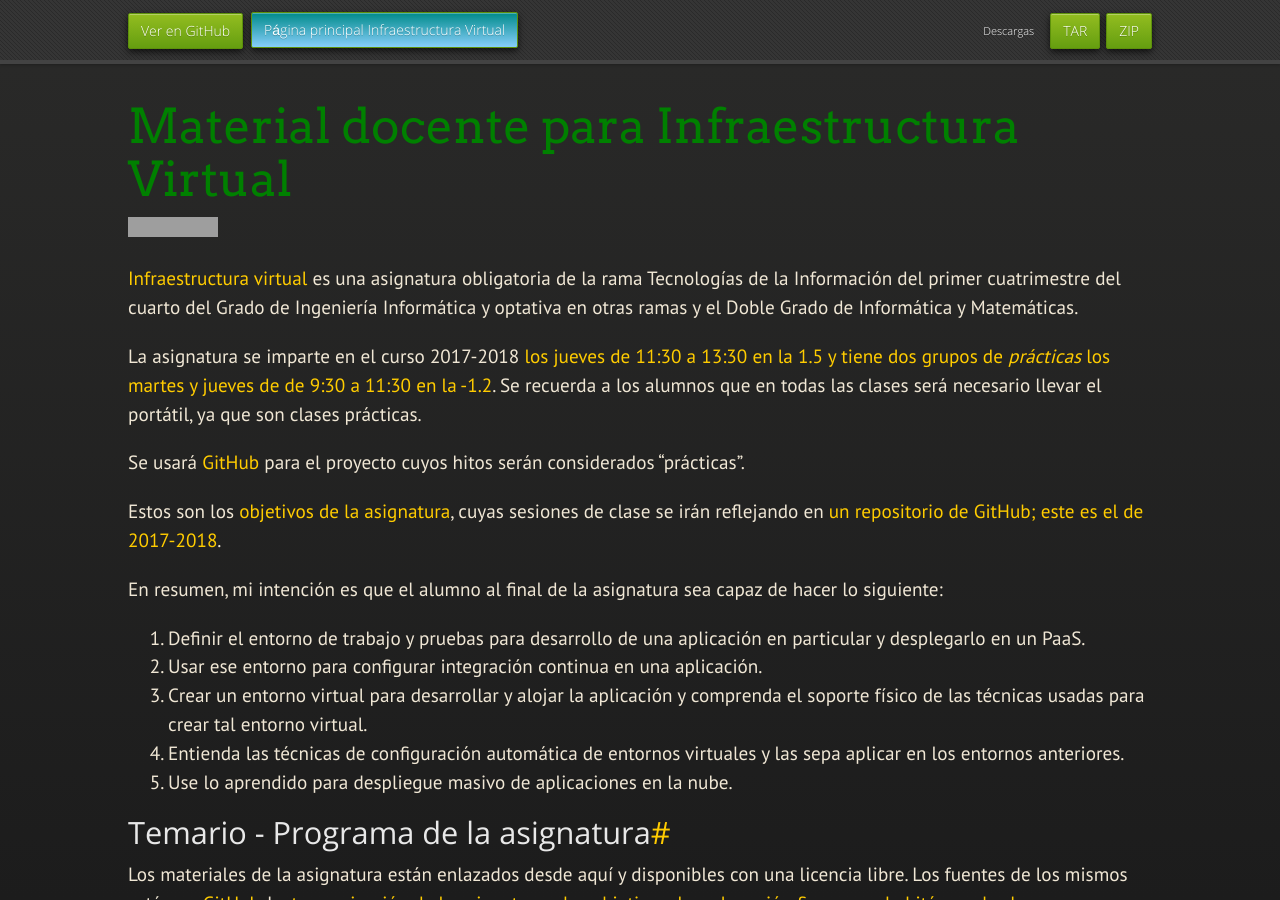
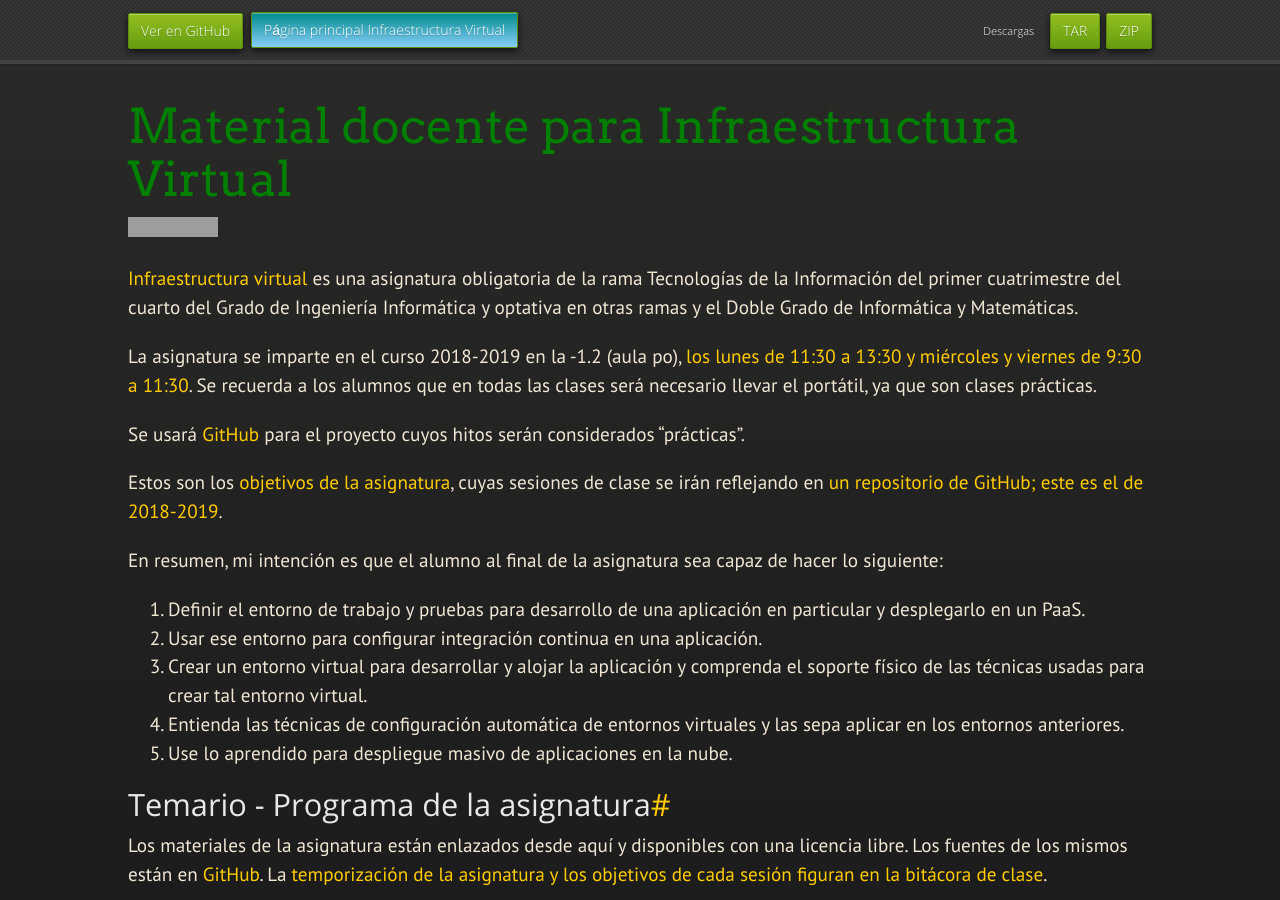
Before and after one commit to JJ/IV, a Jekyll site: the page built from index.md, in a window 1280 px wide and 900 px high. Built offline with Jekyll 4.4.1, drawn with Linux system fonts in a browser that asks for light colours; nearby versions of some CDN libraries; some web fonts are replaced; our own code applies the rules of GitHub Pages for plain Markdown files; grey boxes are pictures that could not be loaded.

Commit message:
Sync index.md de master a gh-pages

```diff
--- a/index.md
+++ b/index.md
@@ -7,20 +7,19 @@
 
 [![Build Status](https://travis-ci.org/JJ/IV.svg?branch=master)](https://travis-ci.org/JJ/IV)
 
-[Infraestructura virtual](http://grados.ugr.es/informatica/pages/infoacademica/guias_docentes/espti/infraestructuravirtual)
+[Infraestructura virtual](http://grados.ugr.es/informatica/pages/infoacademica/guias_docentes/curso_actual/cuarto/tecnologiasdelainformacion/gii_infraestructura_virtual_20172018_firmada)
 es una asignatura obligatoria de la rama Tecnologías de la Información
 del primer cuatrimestre del cuarto del Grado de Ingeniería
 Informática y optativa en otras ramas y el Doble Grado de Informática
 y Matemáticas.
 
-La asignatura se imparte en el curso 2017-2018 [los jueves de 11:30 a
-13:30 en la 1.5 y tiene dos grupos de *prácticas* los martes y jueves de de 9:30 a 11:30 en la -1.2](http://etsiit.ugr.es/pages/calendario_academico/horarios1718/horariosgii1718/!/download).
+La asignatura se imparte en el curso 2018-2019 en la -1.2 (aula po), [los lunes de 11:30 a 13:30 y miércoles y viernes de 9:30 a 11:30](http://etsiit.ugr.es/pages/calendario_academico/horarios-curso-20182019/horariosgii1819).
 Se recuerda a los alumnos que en todas las clases será necesario llevar el portátil, ya que son clases prácticas.
 
 Se usará
 [GitHub](http://github.com) para el proyecto cuyos hitos serán considerados "prácticas".
 
-Estos son los [objetivos de la asignatura](documentos/objetivos), cuyas sesiones de clase se irán reflejando en [un repositorio de GitHub; este es el de 2017-2018](https://github.com/JJ/IV-17-18).
+Estos son los [objetivos de la asignatura](documentos/objetivos), cuyas sesiones de clase se irán reflejando en [un repositorio de GitHub; este es el de 2018-2019](https://github.com/JJ/IV-18-19).
 
 En resumen, mi intención es que el alumno al final de la asignatura sea capaz de hacer lo siguiente:
 
@@ -36,7 +35,7 @@
 Los materiales de la asignatura están enlazados desde aquí y
 disponibles con una licencia libre. Los fuentes de los mismos están en
 [GitHub](http://github.com/JJ/IV). La
-[temporización de la asignatura y los objetivos de cada sesión figuran en la bitácora de clase](https://github.com/JJ/IV16-17/blob/master/sesiones/README.md).
+[temporización de la asignatura y los objetivos de cada sesión figuran en la bitácora de clase](https://github.com/JJ/IV18-19/blob/master/sesiones/README.md).
 
 1. [Introducción: conceptos y soporte físico](documentos/temas/Intro_concepto_y_soporte_fisico).
 2. [Iniciación a DevOps: desarrollo basado en pruebas](documentos/temas/Desarrollo_basado_en_pruebas).
@@ -78,7 +77,7 @@
 ----
 
 Las tutorías virtuales se realizarán preferiblemente a través de
-[la plataforma de trabajo colaborativo GitHub](https://github.com/JJ/IV17-18/issues?state=open) y
+[la plataforma de trabajo colaborativo GitHub](https://github.com/JJ/IV-18-19/issues?state=open) y
 a través del grupo de Telegram; habrá que solicitar al profesor ser
 añadido. Finalmente, el profesor está disponible por Telegram, Skype y
 Google Hangouts (en todos los casos: `jjmerelo`).
@@ -89,7 +88,7 @@
 Los
 [criterios de evaluación figuran en la ficha de la asignatura en la web del grado](http://grados.ugr.es/informatica/pages/infoacademica/guias_docentes/espti/infraestructuravirtual),
 y
-[se especifican en el repositorio de la clase](https://github.com/JJ/IV-17-18/blob/master/Metodolog%C3%ADa_y_criterios_de_evaluaci%C3%B3n).
+[se especifican en el repositorio de la clase](https://github.com/JJ/IV-18-19/blob/master/Metodolog%C3%ADa_y_criterios_de_evaluaci%C3%B3n).
 
 ## Convocatoria extraordinaria (en julio)
 
```
